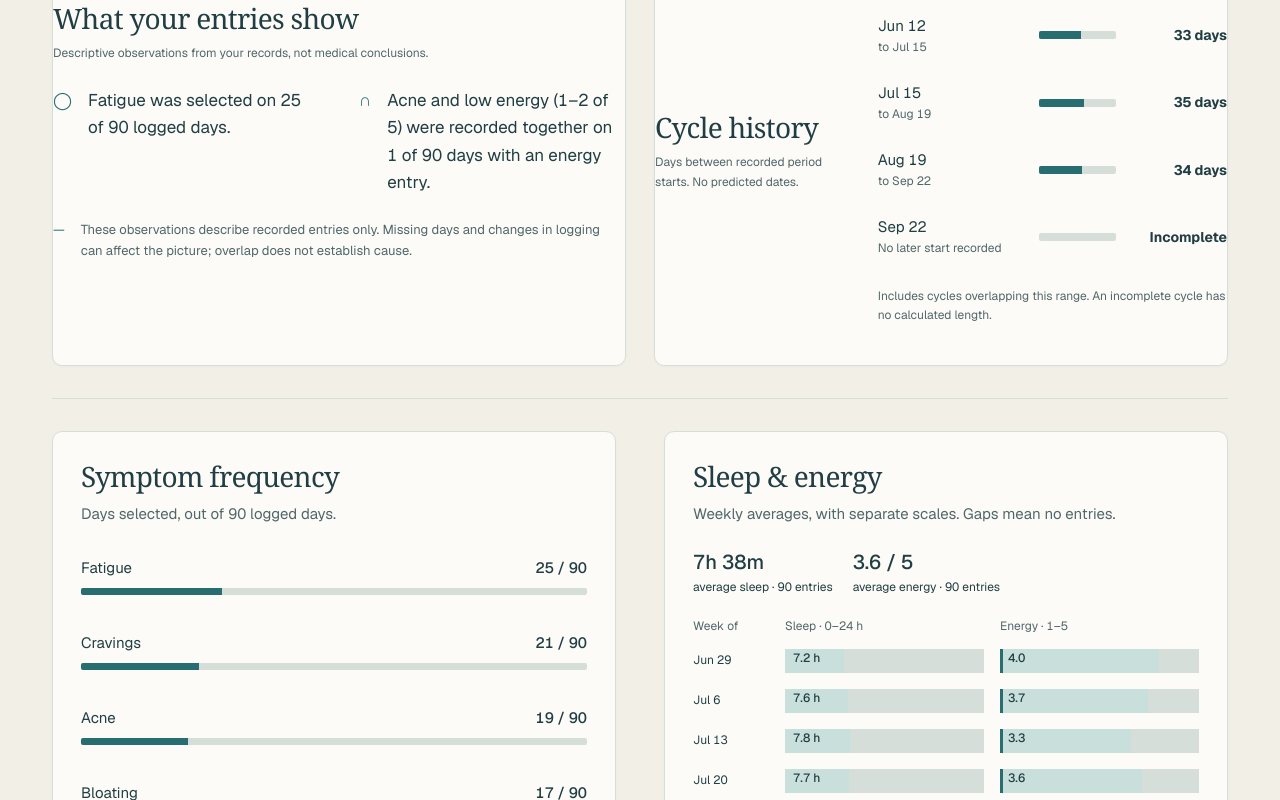
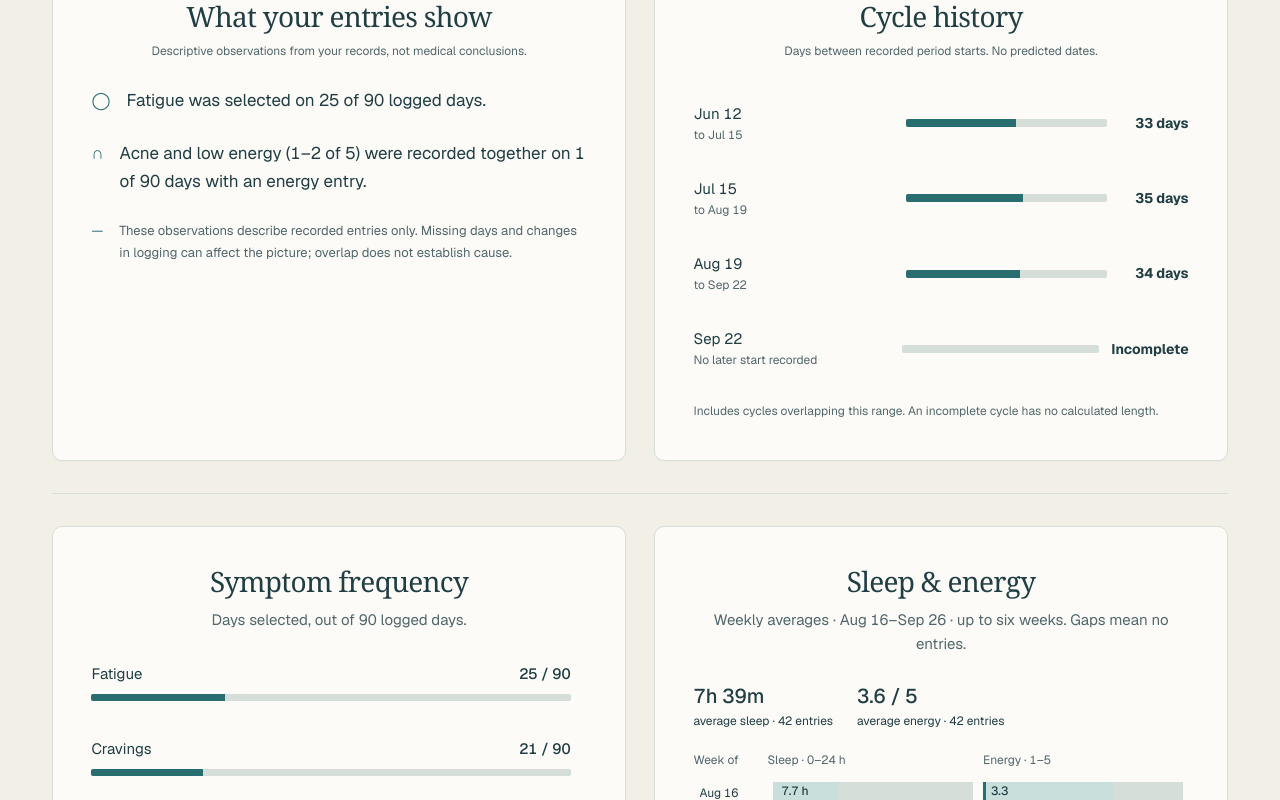
Before and after one commit to Mrl-slll/BadgerBuildFest2026, a Next.js app: page /insights in a window 1280 px wide. Shown: the part 1480-2280 px from the top of the page. Built offline with nearby package versions, Linux system fonts and the light colour scheme.

Commit message:
Fixed insight layout

```diff
--- a/components/insights.css
+++ b/components/insights.css
@@ -65,3 +65,44 @@
     animation: none !important;
   }
 }
+
+/* Keep card content inset and allow narrow columns to shrink naturally. */
+.insights-app .card-surface {
+  min-width: 0;
+  padding: clamp(24px, 3vw, 40px);
+  overflow-wrap: anywhere;
+}
+.insights-app .card-surface > * { min-width: 0; max-width: 100%; }
+.insights-app .card-surface > h2,
+.insights-app .card-surface > p,
+.insights-app .card-surface .section-heading { text-align: center; }
+.insights-app .card-surface .section-heading { display: block; margin-bottom: 24px; }
+.insights-app .card-surface > p { margin-bottom: 24px; }
+.insights-app .cycle-section { display: block; }
+.insights-app .observations { grid-template-columns: minmax(0, 1fr); gap: 24px; }
+.insights-app .observations p { min-width: 0; line-height: 1.7; }
+.insights-app .observations span { flex-shrink: 0; }
+.insights-app .cycle-row { grid-template-columns: minmax(0, 1fr) minmax(40px, 1fr) minmax(70px, auto); gap: 12px; margin-inline: 0; padding: 16px 0; }
+.insights-app .cycle-row > * { min-width: 0; }
+.insights-app .medication-row { display: grid; grid-template-columns: minmax(0, 1fr); gap: 12px; margin-inline: 0; padding: 24px 0; }
+.insights-app .medication-row p + p { margin-top: 8px; }
+.insights-app .table-scroll { width: 100%; min-width: 0; }
+.insights-app .symptom-trends table { table-layout: fixed; }
+.insights-app .symptom-trends th,
+.insights-app .symptom-trends td { padding: 14px 8px; vertical-align: top; overflow-wrap: anywhere; }
+.insights-app .trend-columns { grid-template-columns: repeat(2, minmax(0, 1fr)); gap: 28px; }
+.insights-app .weekly-header,
+.insights-app .weekly-row { grid-template-columns: 64px minmax(0, 1fr) minmax(0, 1fr); gap: 10px; margin-inline: 0; }
+.insights-app .average-line { flex-wrap: wrap; gap: 16px 24px; }
+@media (max-width: 1000px) {
+  .insights-app .insights-two-col,
+  .insights-app .trend-columns { grid-template-columns: minmax(0, 1fr); }
+}
+@media (max-width: 430px) {
+  .insights-app .card-surface { padding: 24px 20px; }
+  .insights-app .cycle-row { grid-template-columns: minmax(0, 1fr) auto; }
+  .insights-app .cycle-row .cycle-track { grid-row: 2; grid-column: 1 / -1; }
+  .insights-app .cycle-row strong { grid-column: 2; grid-row: 1; }
+  .insights-app .symptom-trends th,
+  .insights-app .symptom-trends td { padding-inline: 5px; font-size: 12px; }
+}
--- a/components/insights.tsx
+++ b/components/insights.tsx
@@ -19,6 +19,8 @@ export default function Insights({ data: propData, end }: {data:HealthData; end:
   const [days,setDays]=useState(90);
   const start=addDays(end,1-days);
   const report=summarize(data,start,end);
+  const sleepStart = start > addDays(end, -41) ? start : addDays(end, -41);
+  const sleepReport = summarize(data, sleepStart, end);
   const [excluded,setExcluded]=useState<string[]>([]);
   const questions=[...new Set([...data.questions,'What additional details would be useful to record before our next visit?'])];
   const selectedQuestions=questions.filter(q=>!excluded.includes(q));
@@ -147,13 +149,13 @@ export default function Insights({ data: propData, end }: {data:HealthData; end:
 
         <section className="card-surface">
           <h2>Sleep & energy</h2>
-          <p>Weekly averages, with separate scales. Gaps mean no entries.</p>
+          <p>Weekly averages · {pretty(sleepStart)}–{pretty(end)} · up to six weeks. Gaps mean no entries.</p>
           <div className="average-line">
             <span>
-              <strong>{duration(report.sleep.value === null ? null : Math.round(report.sleep.value))}</strong> average sleep · {report.sleep.count} entries
+              <strong>{duration(sleepReport.sleep.value === null ? null : Math.round(sleepReport.sleep.value))}</strong> average sleep · {sleepReport.sleep.count} entries
             </span>
             <span>
-              <strong>{report.energy.value?.toFixed(1) ?? "—"} / 5</strong> average energy · {report.energy.count} entries
+              <strong>{sleepReport.energy.value?.toFixed(1) ?? "—"} / 5</strong> average energy · {sleepReport.energy.count} entries
             </span>
           </div>
           <div className="weekly-chart">
@@ -162,7 +164,7 @@ export default function Insights({ data: propData, end }: {data:HealthData; end:
               <span>Sleep · 0–24 h</span>
               <span>Energy · 1–5</span>
             </div>
-            {report.weeks.map((w) => (
+            {sleepReport.weeks.map((w) => (
               <div className="weekly-row" key={w.start}>
                 <span>{pretty(w.start)}</span>
                 {(["sleep", "energy"] as const).map((key) => (
@@ -196,7 +198,7 @@ export default function Insights({ data: propData, end }: {data:HealthData; end:
                   </tr>
                 </thead>
                 <tbody>
-                  {report.weeks.map((w) => (
+                  {sleepReport.weeks.map((w) => (
                     <tr key={w.start}>
                       <th>{pretty(w.start)}</th>
                       <td>
```
Also changed, not shown: 1 other file (tests, documents, lock files or other folders).
